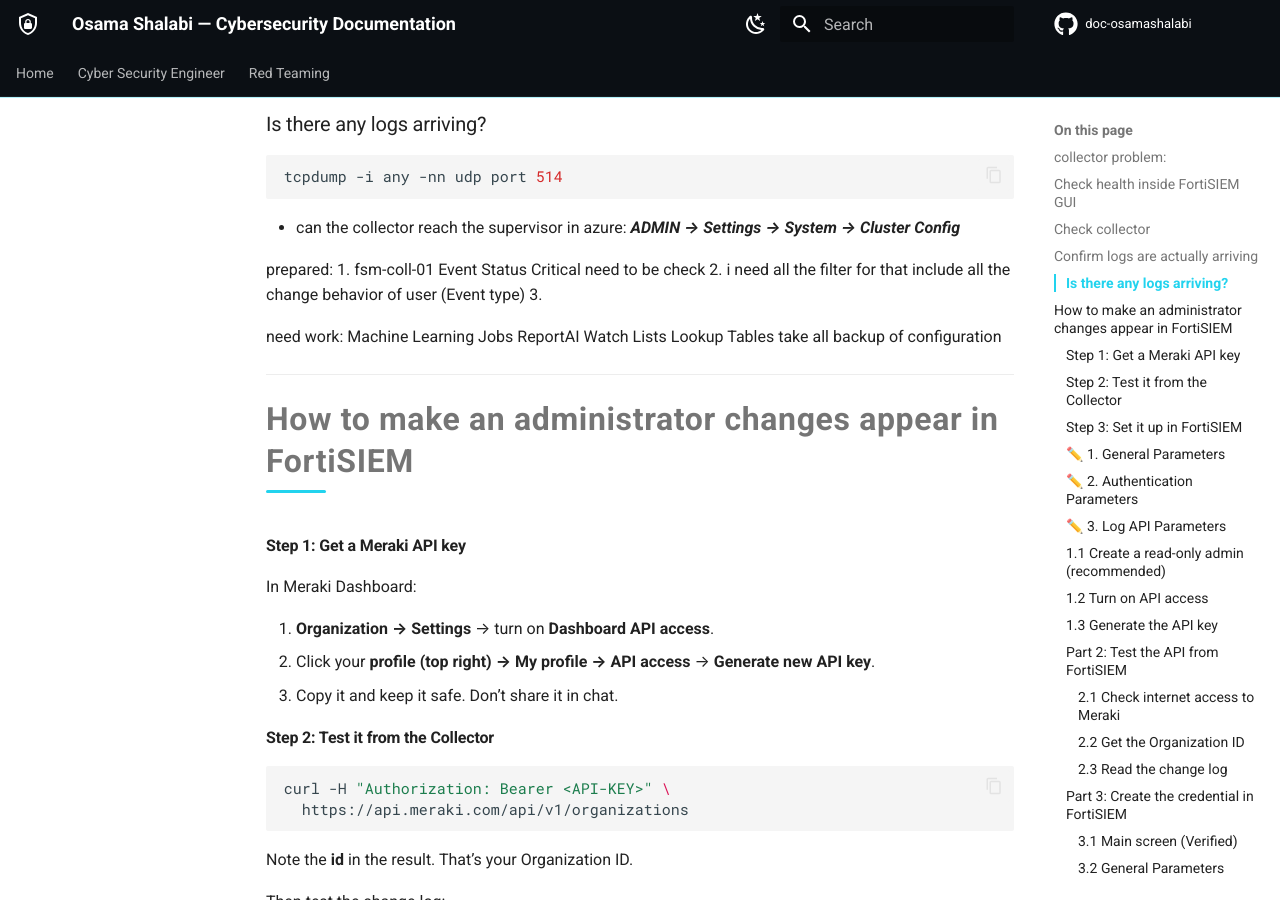
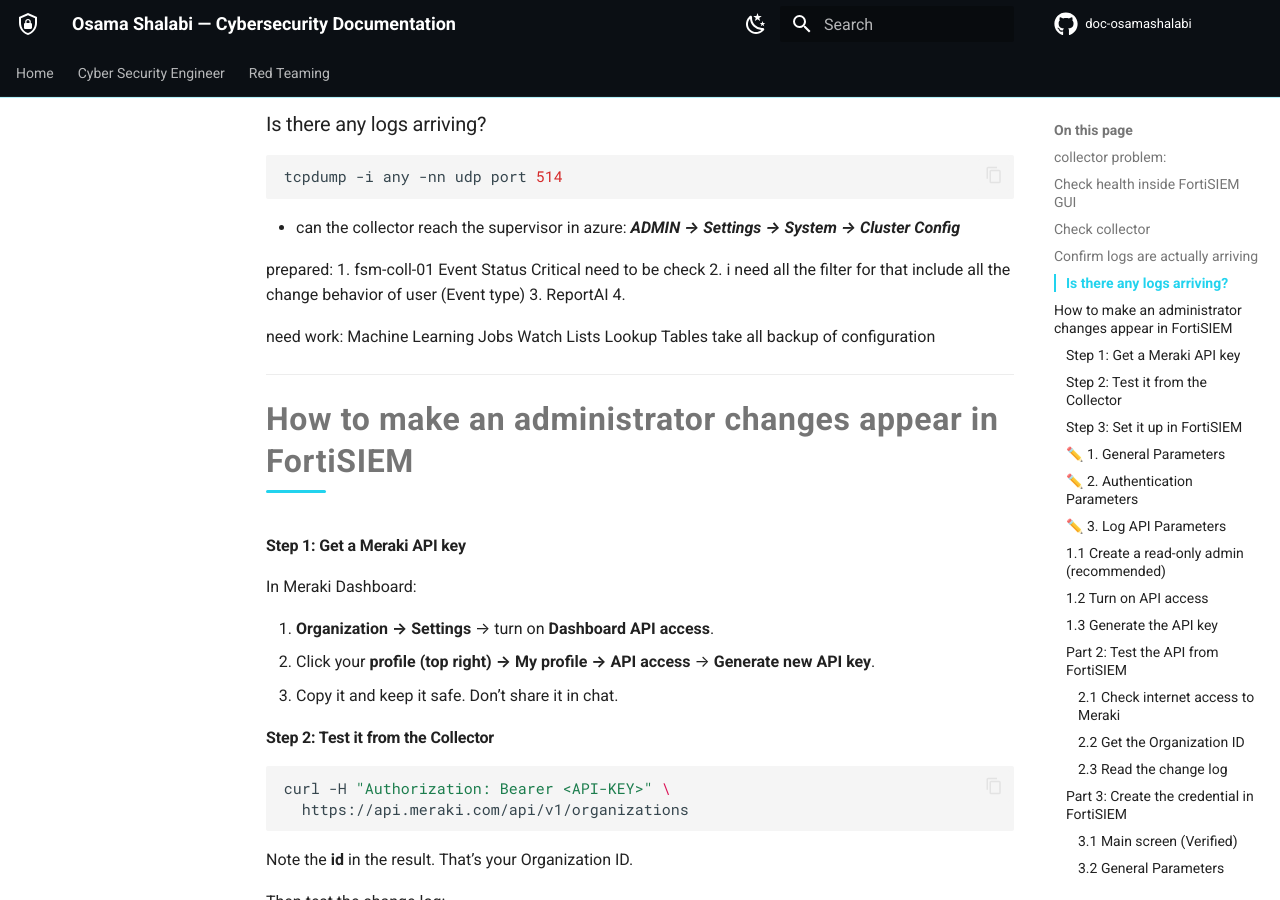
Before and after one commit to osamashalabi432-png/doc-osamashalabi, an MkDocs documentation site: the page built from docs/cyber-security-engineer/siem/fortisiem/troubleshooting/troubleshooting.md, in a window 1280 px wide and 900 px high, scrolled down 1682 px. Built offline with MkDocs 1.6.1 and Material for MkDocs 9.7.7, drawn with Linux system fonts in a browser that asks for light colours; comment, search, counter and statistics services are not loaded.

Commit message:
vault backup: 2026-11-01 15:01:57

```diff
--- a/docs/cyber-security-engineer/siem/fortisiem/troubleshooting/troubleshooting.md
+++ b/docs/cyber-security-engineer/siem/fortisiem/troubleshooting/troubleshooting.md
@@ -75,11 +75,11 @@ tcpdump -i any -nn udp port 514
 prepared:
 1. fsm-coll-01 Event Status Critical need to be check
 2. i need all the filter for that include all the change behavior of user (Event type)
-3.
+3. ReportAI
+4.
 
 need work:
 Machine Learning Jobs
-ReportAI
 Watch Lists
 Lookup Tables
 take all backup of configuration
```
